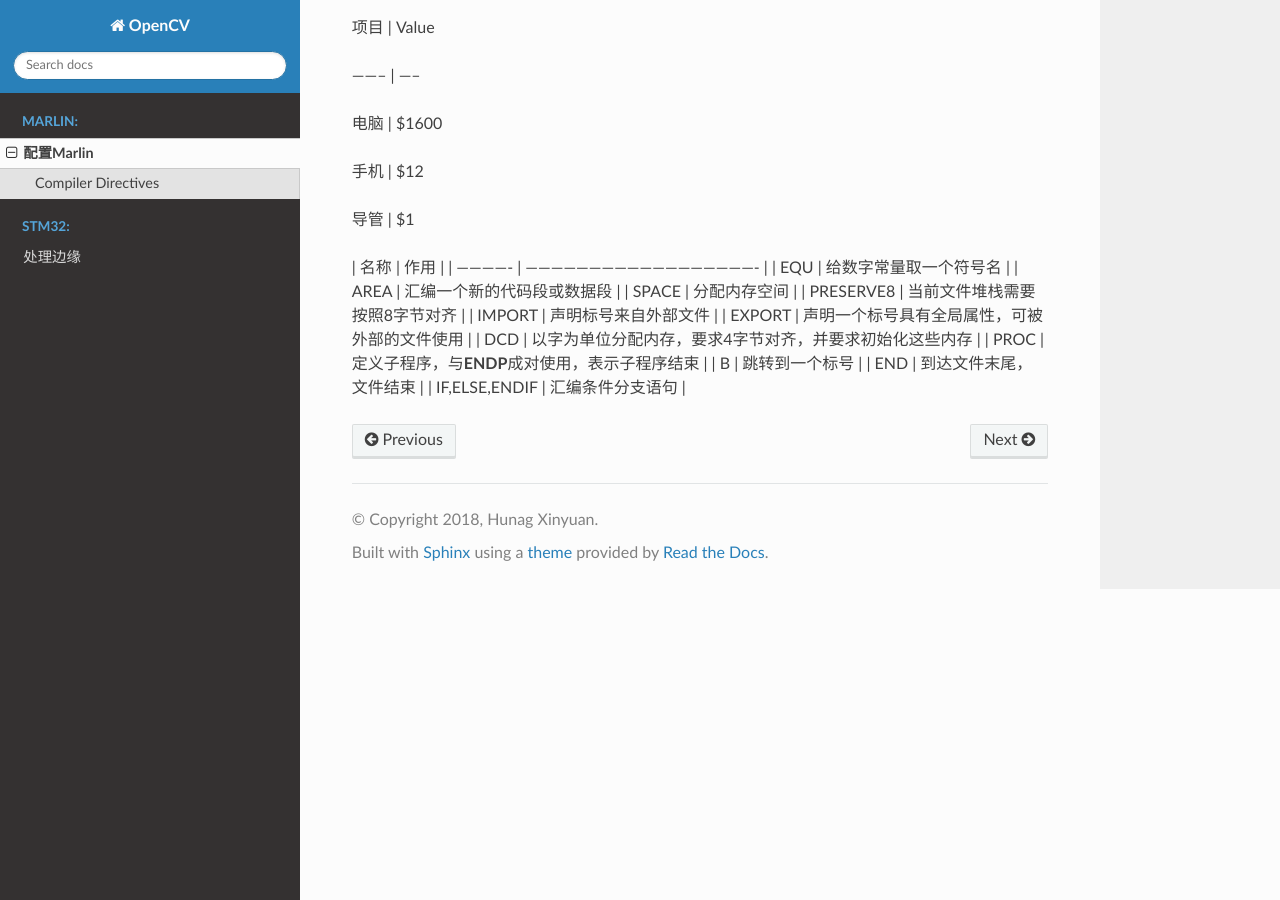
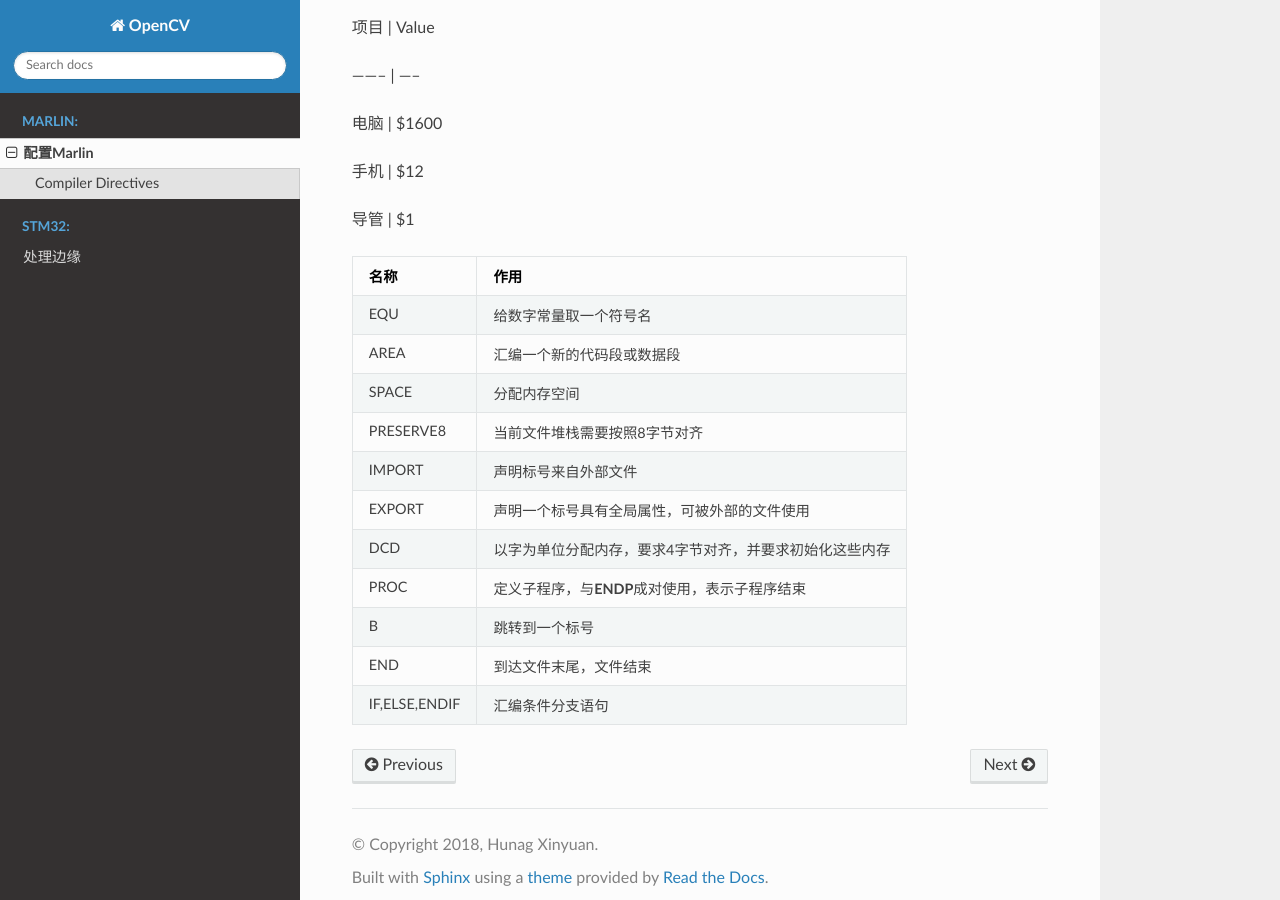
Before and after one commit to Apex-yuan/Documents, a Sphinx documentation site: the page built from source/Marlin/Configuration.md, in a window 1280 px wide and 900 px high, scrolled down 1633 px. Built offline with Sphinx 7.4.7 and the Read the Docs theme 2.0.0, drawn with Linux system fonts in a browser that asks for light colours; some of the changed lines change nothing that is shown.

Commit message:
测试表格功能

```diff
--- a/source/conf.py
+++ b/source/conf.py
@@ -50,6 +50,7 @@ extensions = [
     'sphinx.ext.mathjax',
     'sphinx.ext.viewcode',
     'sphinx.ext.githubpages',
+	'sphinx_markdown_tables',
 ]
 
 # Add any paths that contain templates here, relative to this directory.
```
